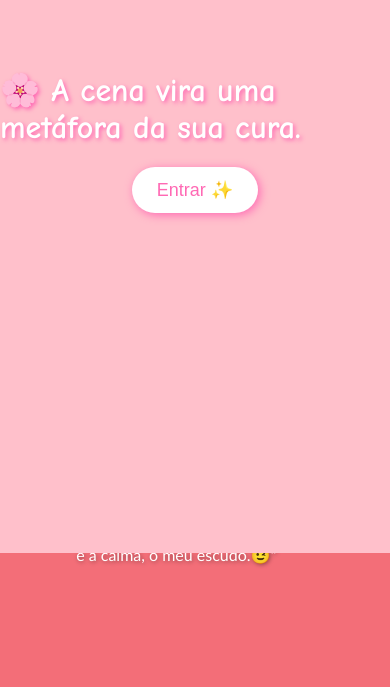
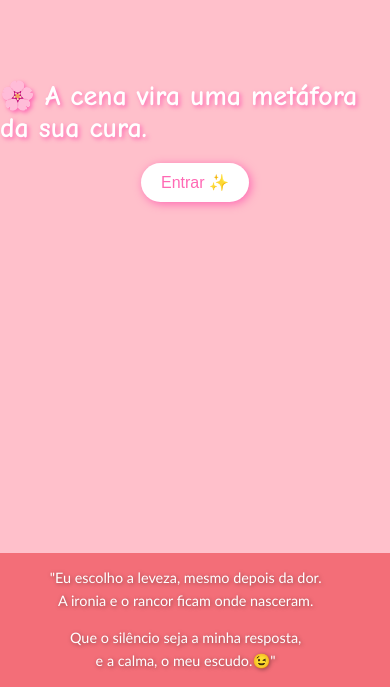
Before and after one commit to AlexadraCampos/brincandocsshtmlecss, a plain HTML site: page index.html in a window 390 px wide. Shown: the part 291-978 px from the top of the page. Before the commit the page ends 875 px from the top, so only its background shows below. Drawn offline with Linux system fonts and the light colour scheme.

Commit message:
correção mobile

```diff
--- a/steam.css
+++ b/steam.css
@@ -107,7 +107,33 @@
   left: 0;
 }
 
-@media (max-width: 768px) {
+
+/* Responsividade */
+@media (max-width: 1024px) {
+    #tela-entrada h1 {
+        font-size: 40px;
+    }
+
+    #botao-entrar {
+        padding: 14px 28px;
+        font-size: 19px;
+    }
+
+    .mensagem, .mensagem2 {
+        font-size: 1.1em;
+        max-width: 90%;
+        margin-top: 15px;
+    }
+
+    .silhueta, .coelho-mobile {
+        width: 70%;
+    }
+
+
+  .silhueta{
+    left: 0%;
+  }
+
     #tela-entrada h1 {
         font-size: 32px;
     }
@@ -117,34 +143,31 @@
         font-size: 18px;
     }
 
-  .mensagem {
+    .mensagem, .mensagem2 {
         font-size: 1em;
-    max-width: 90%;
+        max-width: 95%;
+        margin-top: 10px;
     }
 
-  .mensagem2 {
-    position: absolute;
-    top: 350px;
-    left: 20px;
-    font-size: 1em;
-  }
-
-  .silhueta {
+    .silhueta, .coelho-mobile {
         width: 90%;
-    height: auto;
-    left: 50%;
-    transform: translateX(-50%);
-    margin-right: 0;
-    margin-bottom: 20px;
-  }
-
-  .coelho-mobile {
-    width: 50%;
-    left: 0;
-    transform: none;
-    margin-bottom: 20px;
-  }
     }
 
 
+    #tela-entrada h1 {
+        font-size: 28px;
     }
+
+    #botao-entrar {
+        padding: 10px 20px;
+        font-size: 16px;
+    }
+
+    .mensagem, .mensagem2 {
+        font-size: 0.9em;
+    }
+
+    .silhueta, .coelho-mobile {
+        width: 100%;
+    }
+}
```
Lines whose indentation alone changed are shown as unchanged.
